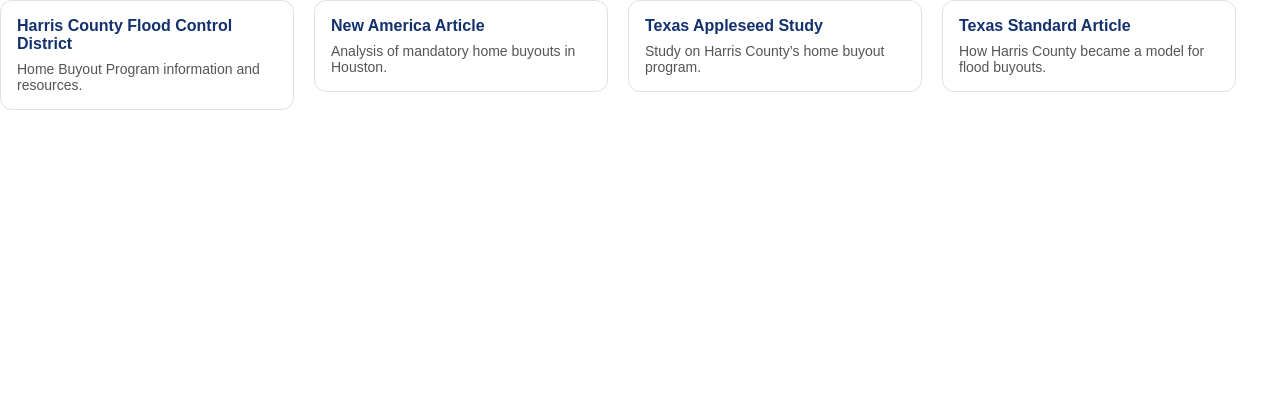
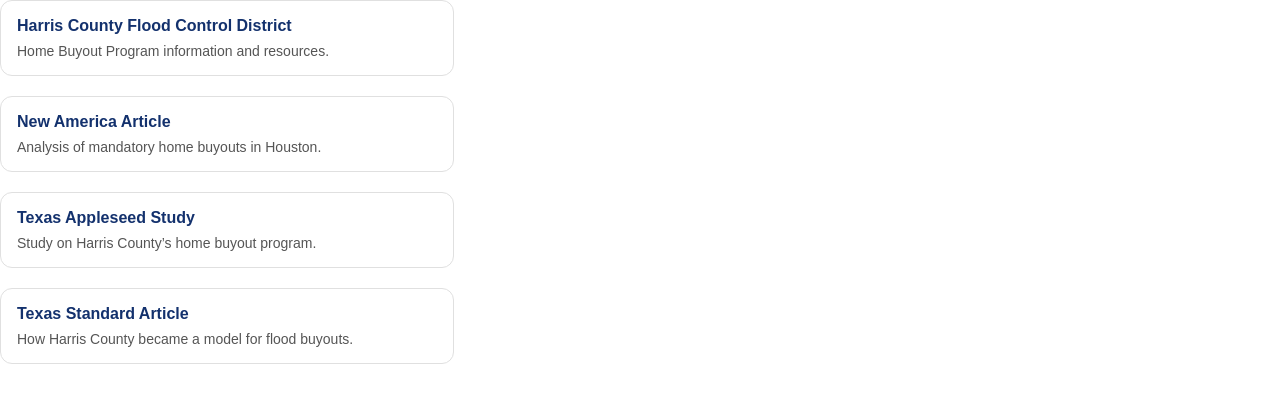
Before and after one commit to ds897117/Buyout-StoryMap, a plain HTML site: page index.html in a window 1280 px wide. Drawn offline with Linux system fonts and the light colour scheme.

Commit message:
Refactor CSS for resource grid and card layout

```diff
--- a/style.css
+++ b/style.css
@@ -6,19 +6,19 @@
 }
 
 body {
-  display: inline-block;
   font-family: Arial, sans-serif;
 }
 
 .resource-grid {
   display: flex;
+  flex-direction: column;
   gap: 20px;
-  flex-wrap: nowrap;
-  align-items: flex-start;
+  align-items: stretch;
 }
 
 .resource-card {
-  width: 260px;
+  width: 100%;
+  max-width: 420px;
   background: white;
   border-radius: 12px;
   padding: 16px;
```
